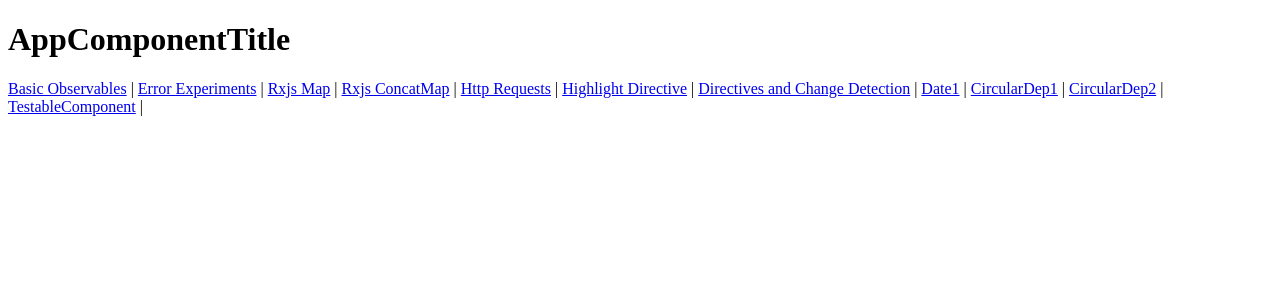
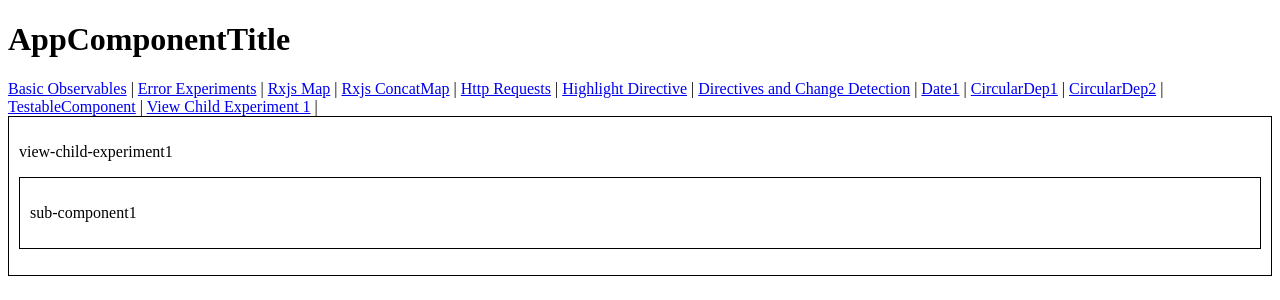
Before and after one commit to costin-branzas/angular-experiments-3, an Angular app: page /view-decorator/view-child-experiment1 in a window 1280 px wide. Before the commit this address led to /. Shown: the top 300 px of the page. Built offline with nearby package versions, Linux system fonts and the light colour scheme.

Commit message:
ViewChild experiment 1 basic setup

```diff
--- a/src/app/app.component.ts
+++ b/src/app/app.component.ts
@@ -16,6 +16,7 @@ import { Component } from '@angular/core';
   <a routerLink="/circular-dep/circular-dep1">CircularDep1</a> |
   <a routerLink="/circular-dep/circular-dep2">CircularDep2</a> |
   <a routerLink="/testable/testable1">TestableComponent</a> |
+  <a routerLink="/view-decorator/view-child-experiment1">View Child Experiment 1</a> |
   <router-outlet></router-outlet>`,
 })
 export class AppComponent {
--- a/src/app/app.module.ts
+++ b/src/app/app.module.ts
@@ -11,6 +11,7 @@ import { DirectivesModule } from './directives-module/directives-module.module';
 import { DateModule  } from './date-module/date-module.module';
 import { CircularDepModule  } from './circular-dep/circular-dep.module';
 import { TestableModule } from './testable/testable.module';
+import { ViewDecoratorModule } from './view-decorator-module/view-decorator.module';
 
 
 @NgModule({
@@ -27,7 +28,8 @@ import { TestableModule } from './testable/testable.module';
     DirectivesModule,
     DateModule,
     CircularDepModule,
-    TestableModule
+    TestableModule,
+    ViewDecoratorModule
   ],
   declarations: [
     AppComponent
--- /dev/null
+++ b/src/app/view-decorator-module/components/sub-component1.component.ts
@@ -0,0 +1,17 @@
+import { Component, Input } from '@angular/core';
+
+
+@Component({
+  selector: 'sub-component1',
+  template:
+  `<div style = "border:1px solid black; padding: 10px;">
+    <p>{{title}}<p>
+
+  </div>`
+})
+export class SubComponent1 {
+  title = "sub-component1";
+
+  constructor() { }
+
+}
--- /dev/null
+++ b/src/app/view-decorator-module/components/view-child-experiment1.component.ts
@@ -0,0 +1,18 @@
+import { Component, Input } from '@angular/core';
+
+
+@Component({
+  selector: 'view-child-experiment1',
+  template:
+  `<div style = "border:1px solid black; padding: 10px;">
+    <p>{{title}}<p>
+    <sub-component1></sub-component1>
+
+  </div>`
+})
+export class ViewChildExperiment1 {
+  title = "view-child-experiment1";
+
+  constructor() { }
+
+}
```
Also changed, not shown: src/app/view-decorator-module/view-decorator.module.ts (added, +29 -0 lines).
